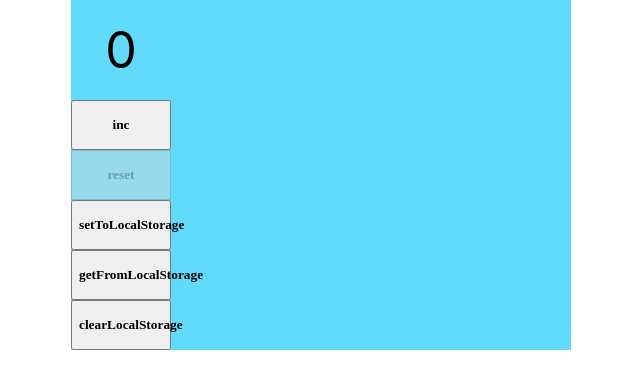
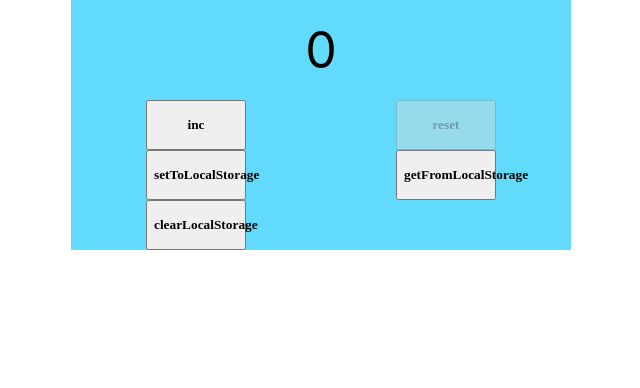
Before and after one commit to romchesko-pazzi/counter, a React (Create React App) app: page / in a window 1280 px wide. Shown: the top 388 px of the page, without its empty margins (319-959 px from the left). Built offline with nearby package versions, Linux system fonts and the light colour scheme.

Commit message:
refactor: minor changes

```diff
--- a/src/App.module.css
+++ b/src/App.module.css
@@ -1,4 +1,7 @@
-.main {
+
+
+
+.counter {
     display: flex;
     flex-wrap: wrap;
     background: #61dafb;
@@ -6,3 +9,7 @@
     margin: 0 auto;
     text-align: center;
 }
+
+.settings {
+
+}
--- a/src/components/Button/Button.tsx
+++ b/src/components/Button/Button.tsx
@@ -3,7 +3,7 @@
 
 type PropsType = {
     callBack: () => void,
-    result: number,
+    result?: number,
     name: string,
     disabled: boolean,
 }
```
Also changed, not shown: src/components/SettingsDisplay/SettingsDisplay.tsx (added, +10 -0 lines), src/components/SettingsDisplay/SettingsDisplay.module.css (added).
